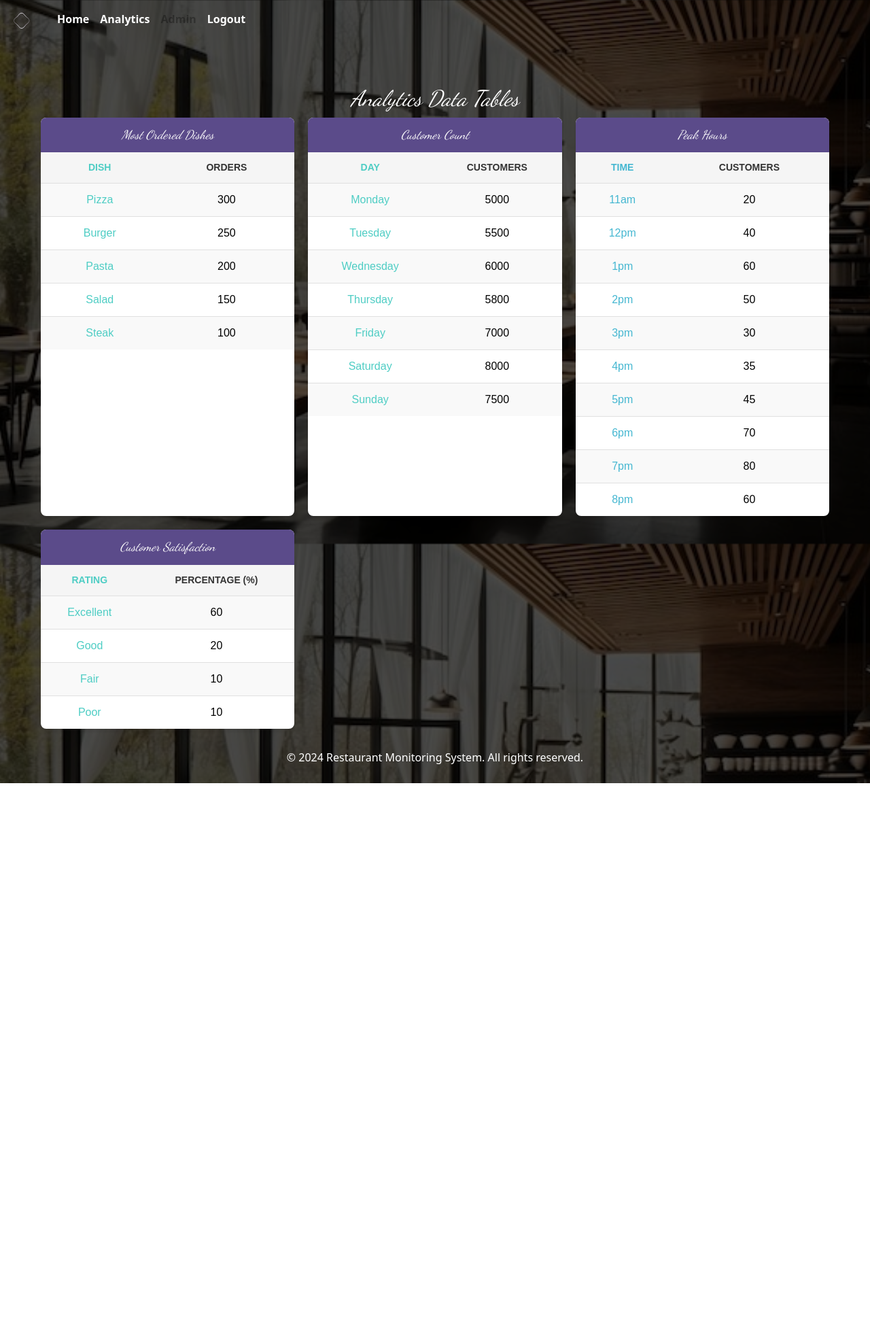
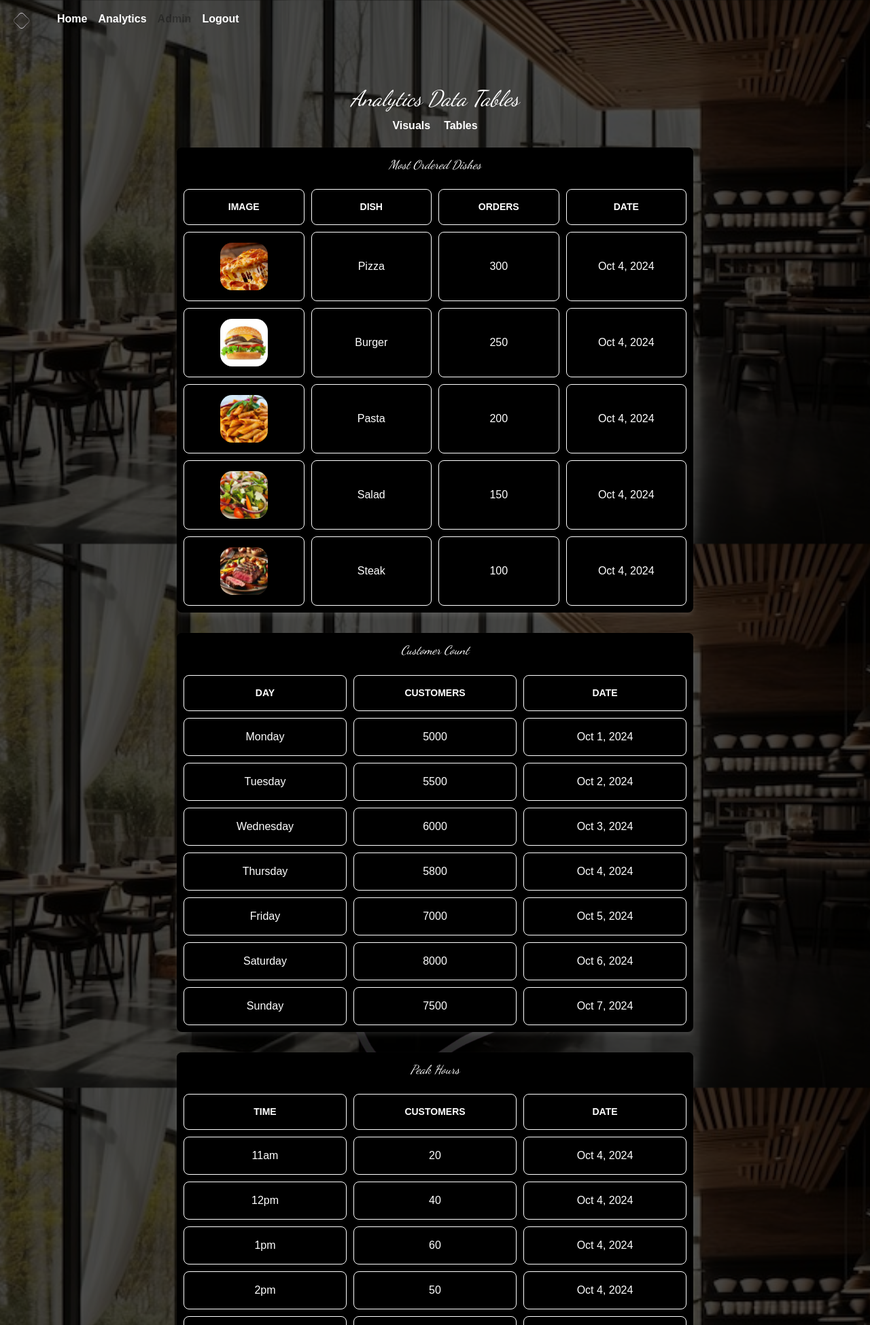
Before and after one commit to Ahmad-Gill/Restaurant-Monitoring-System-FYP-, a Django app: page /analytics_table/ in a window 1280 px wide. Shown: the top 1949 px of the page at 68% size. Before the commit the page ends 1152 px from the top, so only its background shows below. Run offline with Django 5.2, Linux system fonts and the light colour scheme; some libraries are stand-ins or nearby versions.

Commit message:
adjusted navigation links and analytics tables

```diff
--- /dev/null
+++ b/Python Code/Resturent_Monitering_System/Templates/HtmlFiles/analytics_tables.html
@@ -0,0 +1,204 @@
+{% extends "HtmlFiles/Base.html" %}
+
+{% block title %}Analytics Data Tables{% endblock title %}
+
+{% load static %}
+{% block body %}
+<style>
+    body {
+        background-color: #1a1a2e;
+        color: #ffffff;
+        font-family: Arial, sans-serif;
+        margin: 0;
+        padding: 0;
+    }
+    .dashboard-container {
+        max-width: 800px;
+        margin: 0 auto;
+        padding: 20px;
+    }
+    .navigation-links {
+        display: flex;
+        justify-content: center;
+        gap: 20px;
+        margin-bottom: 20px;
+        font-size: 16px;
+        font-weight: bold;
+    }
+    .navigation-links a {
+        color: #ffffff;
+        text-decoration: none;
+        transition: color 0.3s ease;
+    }
+    .navigation-links a:hover {
+        color: #5b4b8a;
+    }
+    .table-grid {
+        display: flex;
+        flex-direction: column;
+        gap: 30px;
+    }
+    .dashboard-card {
+        background-color: #000000;
+        border-radius: 8px;
+        box-shadow: 0 4px 6px rgba(255, 255, 255, 0.1);
+        overflow: hidden;
+        transition: transform 0.3s ease, box-shadow 0.3s ease;
+    }
+    .dashboard-card:hover {
+        transform: translateY(-5px);
+        box-shadow: 0 6px 12px rgba(255, 255, 255, 0.15);
+    }
+    .dashboard-card h4 {
+        background-color: black;
+        color: #ffffff;
+        margin: 0;
+        padding: 15px;
+        font-size: 18px;
+        text-align: center;
+    }
+    .data-table {
+        width: 100%;
+        border-collapse: separate; /* Separate borders for spacing */
+        border-spacing: 10px; /* Adds space between cells */
+        color: #ffffff;
+        table-layout: fixed;
+    }
+    .data-table th,
+    .data-table td {
+        padding: 15px 20px; /* Padding inside the cells */
+        text-align: center;
+        border: 1px solid #ffffff; /* White border around cells */
+        border-radius: 8px; /* Rounded corners to add softness */
+    }
+    .data-table th {
+        background-color: black;
+        font-weight: bold;
+        text-transform: uppercase;
+        font-size: 14px;
+    }
+    .data-table tr:nth-child(even) {
+        background-color: black;
+    }
+    .data-table tr:hover {
+        background-color: black;
+    }
+    #dishesTable img {
+        width: 70px;
+        height: 70px;
+        object-fit: cover;
+        border-radius: 25%;
+    }
+</style>
+
+
+
+<div class="dashboard-container">
+    <h2 style="text-align: center; color: #ffffff;">Analytics Data Tables</h2>
+
+    <!-- Navigation Links -->
+    <div class="navigation-links">
+        <a href="{% url 'analytics' %}">Visuals</a>
+        <a href="{% url 'analytics_table' %}">Tables</a>
+    </div>
+
+    <div class="table-grid">
+        <div class="dashboard-card">
+            <h4>Most Ordered Dishes</h4>
+            <table class="data-table" id="dishesTable"></table>
+        </div>
+        <div class="dashboard-card">
+            <h4>Customer Count</h4>
+            <table class="data-table" id="countTable"></table>
+        </div>
+        <div class="dashboard-card">
+            <h4>Peak Hours</h4>
+            <table class="data-table" id="peakHoursTable"></table>
+        </div>
+        <div class="dashboard-card">
+            <h4>Customer Satisfaction</h4>
+            <table class="data-table" id="satisfactionTable"></table>
+        </div>
+    </div>
+</div>
+
+<script>
+document.addEventListener('DOMContentLoaded', function() {
+    const dishesData = {
+        labels: ['Image', 'Dish', 'Orders', 'Date'],
+        data: [
+            ['{% static "images/pizza.jpg" %}', 'Pizza', 300, 'Oct 4, 2024'],
+            ['{% static "images/burger.jfif" %}', 'Burger', 250, 'Oct 4, 2024'],
+            ['{% static "images/pasta.jfif" %}', 'Pasta', 200, 'Oct 4, 2024'],
+            ['{% static "images/salad.jfif" %}', 'Salad', 150, 'Oct 4, 2024'],
+            ['{% static "images/steak.jfif" %}', 'Steak', 100, 'Oct 4, 2024']
+        ]
+    };
+
+    const CustomerData = {
+        labels: ['Day', 'Customers', 'Date'],
+        data: [
+            ['Monday', 5000, 'Oct 1, 2024'],
+            ['Tuesday', 5500, 'Oct 2, 2024'],
+            ['Wednesday', 6000, 'Oct 3, 2024'],
+            ['Thursday', 5800, 'Oct 4, 2024'],
+            ['Friday', 7000, 'Oct 5, 2024'],
+            ['Saturday', 8000, 'Oct 6, 2024'],
+            ['Sunday', 7500, 'Oct 7, 2024']
+        ]
+    };
+
+    const peakHoursData = {
+        labels: ['Time', 'Customers', 'Date'],
+        data: [
+            ['11am', 20, 'Oct 4, 2024'],
+            ['12pm', 40, 'Oct 4, 2024'],
+            ['1pm', 60, 'Oct 4, 2024'],
+            ['2pm', 50, 'Oct 4, 2024'],
+            ['3pm', 30, 'Oct 4, 2024'],
+            ['4pm', 35, 'Oct 4, 2024'],
+            ['5pm', 45, 'Oct 4, 2024'],
+            ['6pm', 70, 'Oct 4, 2024'],
+            ['7pm', 80, 'Oct 4, 2024'],
+            ['8pm', 60, 'Oct 4, 2024']
+        ]
+    };
+
+    const satisfactionData = {
+        labels: ['Rating', 'Percentage (%)', 'Date'],
+        data: [
+            ['Excellent', 60, 'Oct 4, 2024'],
+            ['Good', 20, 'Oct 4, 2024'],
+            ['Fair', 10, 'Oct 4, 2024'],
+            ['Poor', 10, 'Oct 4, 2024']
+        ]
+    };
+
+    function createTable(tableId, data) {
+        const table = document.getElementById(tableId);
+        let html = '<tr>';
+        for (let label of data.labels) {
+            html += `<th>${label}</th>`;
+        }
+        html += '</tr>';
+        for (let row of data.data) {
+            html += '<tr>';
+            for (let i = 0; i < row.length; i++) {
+                if (tableId === 'dishesTable' && i === 0) {
+                    html += `<td><img src="${row[i]}" alt="${row[i+1]}"></td>`;
+                } else {
+                    html += `<td>${row[i]}</td>`;
+                }
+            }
+            html += '</tr>';
+        }
+        table.innerHTML = html;
+    }
+
+    createTable('dishesTable', dishesData);
+    createTable('countTable', CustomerData);
+    createTable('peakHoursTable', peakHoursData);
+    createTable('satisfactionTable', satisfactionData);
+});
+</script>
+{% endblock body %}
--- a/Python Code/Resturent_Monitering_System/Templates/analytics_tables.html
+++ /dev/null
@@ -1,175 +0,0 @@
-{% extends "HtmlFiles/Base.html" %}
-
-{% block title %}Analytics Data Tables{% endblock title %}
-
-{% load static %}
-{% block body %}
-<style>
-    .dashboard-container {
-        max-width: 1200px;
-        margin: 0 auto;
-        padding: 20px;
-        font-family: Arial, sans-serif;
-    }
-    .table-grid {
-        display: grid;
-        grid-template-columns: repeat(auto-fit, minmax(300px, 1fr));
-        gap: 20px;
-    }
-    .dashboard-card {
-        background-color: #ffffff;
-        border-radius: 8px;
-        box-shadow: 0 4px 6px rgba(0, 0, 0, 0.1);
-        overflow: hidden;
-        transition: transform 0.3s ease, box-shadow 0.3s ease;
-    }
-    .dashboard-card:hover {
-        transform: translateY(-5px);
-        box-shadow: 0 6px 12px rgba(0, 0, 0, 0.15);
-    }
-    .dashboard-card h4 {
-        background-color: #5b4b8a;
-        color: #ffffff;
-        margin: 0;
-        padding: 15px;
-        font-size: 18px;
-        text-align: center;
-    }
-    .data-table {
-        width: 100%;
-        border-collapse: separate;
-        border-spacing: 0;
-    }
-    .data-table th,
-    .data-table td {
-        padding: 12px 15px;
-        text-align: center;
-        border-bottom: 1px solid #e0e0e0;
-    }
-    .data-table th {
-        background-color: #f5f5f5;
-        font-weight: bold;
-        text-transform: uppercase;
-        font-size: 14px;
-        color: #333;
-    }
-    .data-table tr:last-child td {
-        border-bottom: none;
-    }
-    .data-table tr:nth-child(even) {
-        background-color: #f9f9f9;
-    }
-    .data-table tr:hover {
-        background-color: #f0f0f0;
-    }
-    #dishesTable th:first-child,
-    #dishesTable td:first-child {
-        color: #4ecdc4;
-    }
-    #countTable th:first-child,
-    #countTable td:first-child {
-        color: #4ecdc4;
-    }
-    #peakHoursTable th:first-child,
-    #peakHoursTable td:first-child {
-        color: #45b7d1;
-    }
-    #satisfactionTable th:first-child,
-    #satisfactionTable td:first-child {
-        color: #4ecdc4;
-    }
-    .data-table td:nth-child(2) {
-        color: #000000;
-    }
-</style>
-
-<div class="dashboard-container">
-    <h2 style="text-align: center;">Analytics Data Tables</h2>
-    <div class="table-grid">
-        <div class="dashboard-card">
-            <h4>Most Ordered Dishes</h4>
-            <table class="data-table" id="dishesTable"></table>
-        </div>
-        <div class="dashboard-card">
-            <h4>Customer Count</h4>
-            <table class="data-table" id="countTable"></table>
-        </div>
-        <div class="dashboard-card">
-            <h4>Peak Hours</h4>
-            <table class="data-table" id="peakHoursTable"></table>
-        </div>
-        <div class="dashboard-card">
-            <h4>Customer Satisfaction</h4>
-            <table class="data-table" id="satisfactionTable"></table>
-        </div>
-    </div>
-</div>
-
-<script>
-document.addEventListener('DOMContentLoaded', function() {
-    const dishesData = {
-        labels: ['Dish', 'Orders'],
-        data: [
-            ['Pizza', 300],
-            ['Burger', 250],
-            ['Pasta', 200],
-            ['Salad', 150],
-            ['Steak', 100]
-        ]
-    };
-
-    const CustomerData = {
-        labels: ['Day', 'Customers'],
-        data: [
-            ['Monday', 5000],
-            ['Tuesday', 5500],
-            ['Wednesday', 6000],
-            ['Thursday', 5800],
-            ['Friday', 7000],
-            ['Saturday', 8000],
-            ['Sunday', 7500]
-        ]
-    };
-
-    const peakHoursData = {
-        labels: ['Time', 'Customers'],
-        data: [
-            ['11am', 20],
-            ['12pm', 40],
-            ['1pm', 60],
-            ['2pm', 50],
-            ['3pm', 30],
-            ['4pm', 35],
-            ['5pm', 45],
-            ['6pm', 70],
-            ['7pm', 80],
-            ['8pm', 60]
-        ]
-    };
-
-    const satisfactionData = {
-        labels: ['Rating', 'Percentage (%)'],
-        data: [
-            ['Excellent', 60],
-            ['Good', 20],
-            ['Fair', 10],
-            ['Poor', 10]
-        ]
-    };
-
-    function createTable(tableId, data) {
-        const table = document.getElementById(tableId);
-        let html = `<tr><th>${data.labels[0]}</th><th>${data.labels[1]}</th></tr>`;
-        for (let i = 0; i < data.data.length; i++) {
-            html += `<tr><td>${data.data[i][0]}</td><td>${data.data[i][1]}</td></tr>`;
-        }
-        table.innerHTML = html;
-    }
-
-    createTable('dishesTable', dishesData);
-    createTable('countTable', CustomerData);
-    createTable('peakHoursTable', peakHoursData);
-    createTable('satisfactionTable', satisfactionData);
-});
-</script>
-{% endblock body %}
--- a/Python Code/Resturent_Monitering_System/main_Server/views.py
+++ b/Python Code/Resturent_Monitering_System/main_Server/views.py
@@ -93,7 +93,7 @@ def analytics_review(request):
     return render(request, "HtmlFiles/analytics.html", context)
 
 def analytics_tables(request):
-    return render(request, 'analytics_tables.html')
+    return render(request, 'HtmlFiles/analytics_tables.html')
 
 def checks(request):
     context = {
```
Also changed, not shown: Python Code/Resturent_Monitering_System/Templates/HtmlFiles/analytics.html (+32 -72 lines), Python Code/Resturent_Monitering_System/Static/images/burger.jfif (added), Python Code/Resturent_Monitering_System/Static/images/pasta.jfif (added), Python Code/Resturent_Monitering_System/Static/images/pizza.jpg (added), Python Code/Resturent_Monitering_System/Static/images/salad.jfif (added), Python Code/Resturent_Monitering_System/Static/images/steak.jfif (added).
